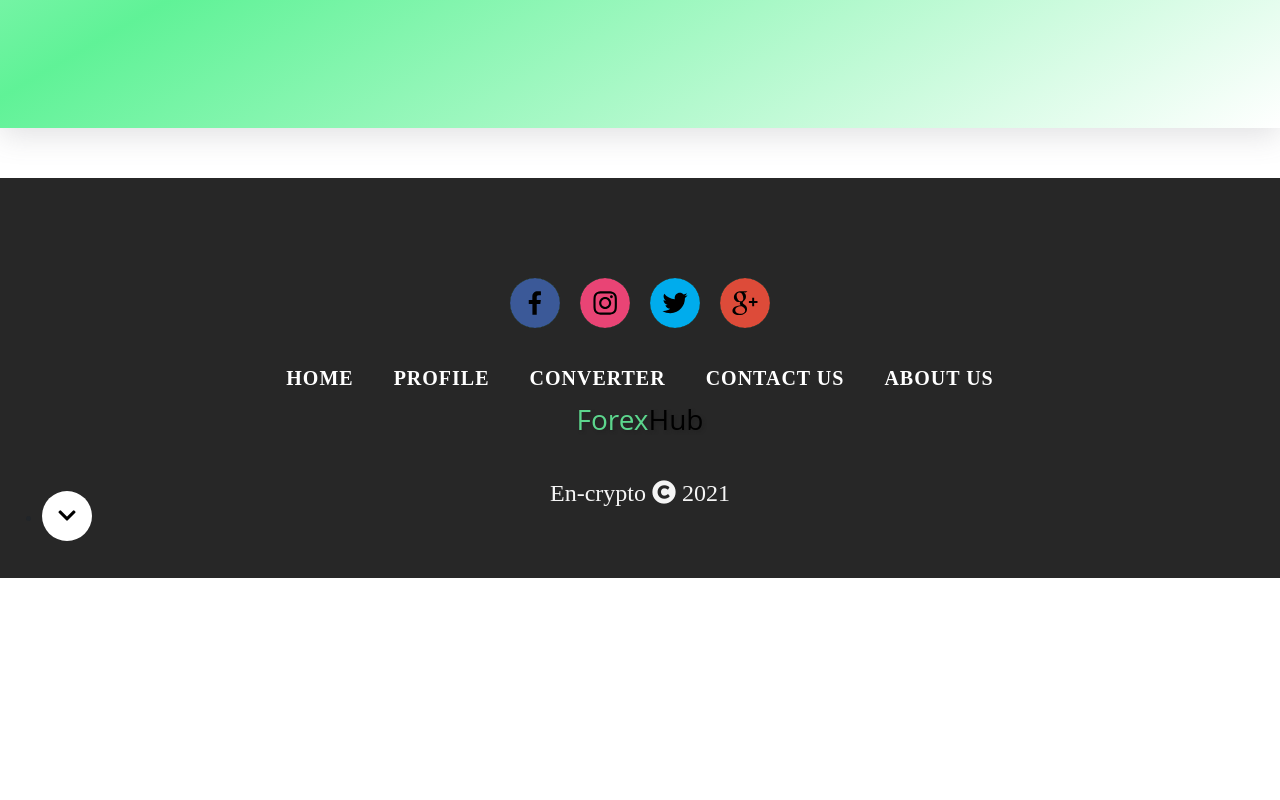
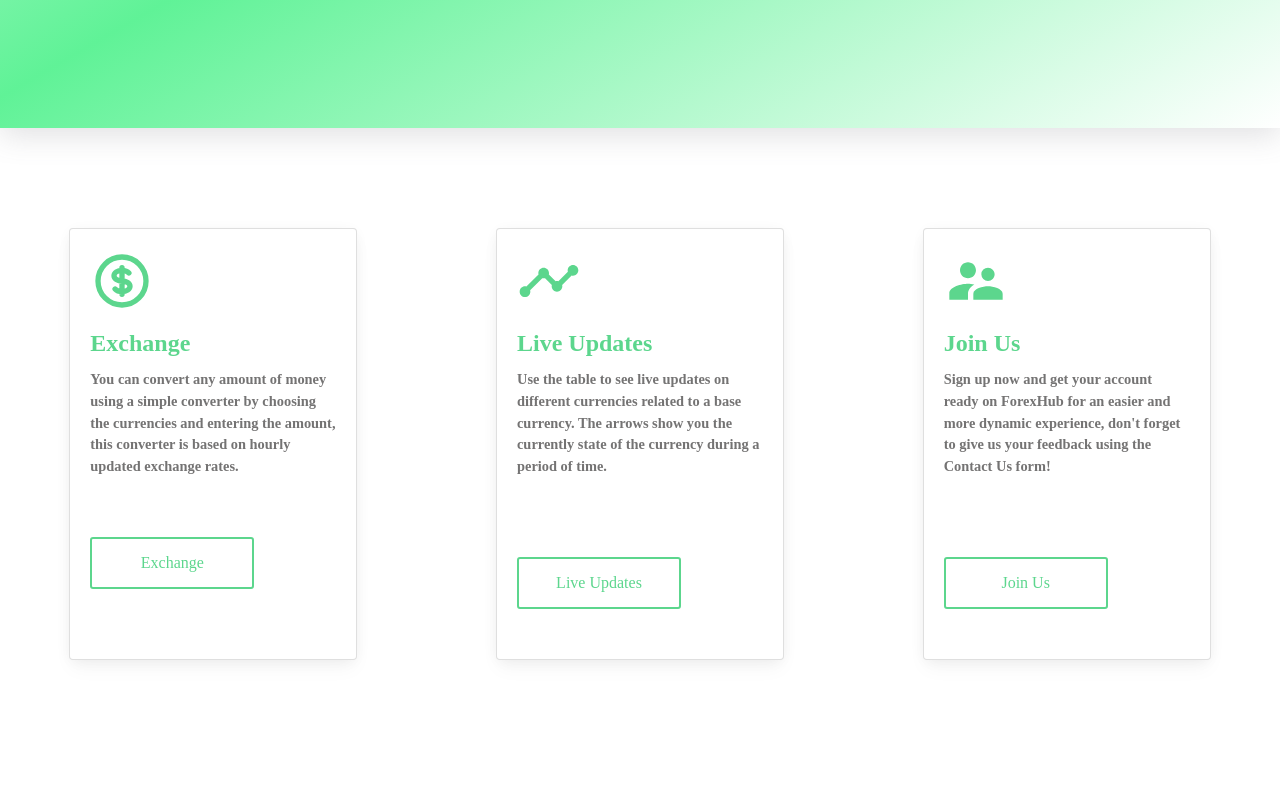
Before and after one commit to En-crypto/Forex-Hub-front, a React (Create React App) app: page / in a window 1280 px wide. Shown: the part 1960-2760 px from the top of the page. Before the commit the page ends 2538 px from the top, so only its background shows below. Built offline with nearby package versions, Linux system fonts and the light colour scheme; no server answers; a web font is replaced by a local one.

Commit message:
header tables added

```diff
--- a/package.json
+++ b/package.json
@@ -8,6 +8,7 @@
     "@fortawesome/fontawesome-svg-core": "^1.2.35",
     "@fortawesome/free-solid-svg-icons": "^5.15.3",
     "@fortawesome/react-fontawesome": "^0.1.14",
+    "@react-icons/all-files": "^4.1.0",
     "@testing-library/jest-dom": "5.11.9",
     "@testing-library/react": "11.2.5",
     "@testing-library/user-event": "12.8.0",
--- a/src/Hero.js
+++ b/src/Hero.js
@@ -21,13 +21,13 @@
 
             <div className='hero-section'>
                 <div className='intro'>
-                    <h2>
+                    <h2 id="join">
                         Platform for currency traders
                     </h2>
                     <p>
                         Join Us Now to Access all the features
                     </p>
-                    <LoginButton/>
+                    <LoginButton />
                 </div>
                 <div className = 'banner'>
 
--- a/src/Table.js
+++ b/src/Table.js
@@ -50,7 +50,7 @@
     render() {
         return (
             <>
-                <div className='live'>
+                <div className='live'id="live">
                     <div className='hint'>
                         <p>
                             Choose your base currency :
--- a/src/components/Converter.js
+++ b/src/components/Converter.js
@@ -90,7 +90,7 @@
     render() {
         return (
             <div className='converter-c'>
-                <Card className='converter' >
+                <Card className='converter' id="converter" >
                     <Card.Body>
                         <Form onSubmit={this.getConverterData}>
                             <Row>
--- a/src/components/Description.js
+++ b/src/components/Description.js
@@ -1,9 +1,16 @@
 import React from 'react';
 import desc from '../img/desc.jpeg'
+import { Button, Card } from 'react-bootstrap';
+import { MdTimeline, MdSupervisorAccount } from 'react-icons/md';
+import { HiOutlineCurrencyDollar } from 'react-icons/hi';
+import { Link } from "react-router-dom";
+
+
 
 class Description extends React.Component {
     render() {
         return (
+            <div>
 
                 <div className='description'>
                     <div className='home-img'>
@@ -20,6 +27,60 @@
             </p>
                     </div>
                 </div>
+
+
+                {/* marioooooooooom*/}
+                <div className="divCard">
+                    <div>
+                        <Card className="carddes" style={{ width: '18rem' }}>
+
+                            <Card.Body>
+                                <HiOutlineCurrencyDollar className="icons" />
+                                <Card.Title className="cardTitel">Exchange</Card.Title>
+                                <Card.Text className="cardText">
+                                    You can convert any amount of money using a simple converter by choosing the currencies and entering the amount, this converter is based on hourly updated exchange rates.
+                                     </Card.Text>
+                                     <Link to="/convert">
+
+                                <button className="testt1"> Exchange</button>
+                                     </Link>
+
+                            </Card.Body>
+                        </Card>
+                    </div>
+                    <div>
+                        <Card className="carddes" style={{ width: '18rem' }}>
+
+                            <Card.Body>
+                                <MdTimeline className="icons" />
+                                <Card.Title className="cardTitel">Live Updates</Card.Title>
+                                <Card.Text className="cardText">
+                                Use the table to see live updates on different currencies related to a base currency. The arrows show you the currently state of the currency during a period of time.                                     </Card.Text>
+                               <a href="#live"><button className="testt2"> Live Updates</button>
+                                   </a>
+                            </Card.Body>
+                        </Card>
+                    </div>
+                    <div>
+                        <Card className="carddes" style={{ width: '18rem' }}>
+
+                            <Card.Body>
+                                <MdSupervisorAccount className="icons" />
+                                <Card.Title className="cardTitel">Join Us</Card.Title>
+
+                                <Card.Text className="cardText">
+                                    Sign up now and get your account ready on ForexHub for an easier and more dynamic experience, don't forget to give us your feedback using the Contact Us form!
+                                    </Card.Text>
+                               <a href="#join">
+
+                                <button className="testt3" > Join Us</button>
+                               </a>
+                            </Card.Body>
+                        </Card>
+                    </div>
+
+                </div>
+            </div>
         )
     }
 }
--- a/src/css/App.css
+++ b/src/css/App.css
@@ -523,3 +523,101 @@
     width: 100%;
     height: 50px;
 }
+/* description style mariiiiiiooooom*/
+.divCard{
+    display: flex;
+    justify-content: space-around;
+    width: 100%;
+    height: 100%;
+    padding: 100px 0;
+}
+.icons{
+    width: 4rem;
+    height: 4rem;
+    color:#5CD68D !important;
+
+
+}
+/* circle[Attributes Style] {
+
+} */
+/* circle[Attributes Style] {
+    fill: red !important;
+    cx: 30;
+    cy: 30;
+    r: 15;
+} */
+
+
+.carddes{
+    height: 27rem;
+}
+.carddes:hover{
+    box-shadow: 2px 2px 5px #1a1818;
+}
+.cardTitel{
+  font-weight: bolder !important;
+  font-size: 3vh !important;
+  margin-top: 2vh !important;
+  color: #5CD68D;
+}
+
+.testt1{
+    transition-duration: 0.4s;
+    border:#5CD68D ;
+    border-radius: 2px;
+    border-radius: 3px;
+    background-color: white;
+    color: #5CD68D;
+    width: 20.5vh;
+    height: 6.5vh;
+    border: 2px solid #5CD68D;
+    margin-top: 2.7rem;
+
+}
+.testt1:hover{
+    background-color: #5CD68D; /* Green */
+    color: white;
+    box-shadow: 2px 2px 5px #1a1a18;
+
+}
+.testt2{
+    transition-duration: 0.4s;
+    border:#5CD68D ;
+    border-radius: 2px;
+    border-radius: 3px;
+    background-color: white;
+    color: #5CD68D;
+    width: 20.5vh;
+    height: 6.5vh;
+    border: 2px solid #5CD68D;
+    margin-top: 4rem
+}
+.testt2:hover{
+    background-color: #5CD68D; /* Green */
+    color: white;
+    box-shadow: 2px 2px 5px #1a1a18;
+
+}
+.testt3{
+    transition-duration: 0.4s;
+    border:#5CD68D ;
+    border-radius: 2px;
+    border-radius: 3px;
+    background-color: white;
+    color: #5CD68D;
+    width: 20.5vh;
+    height: 6.5vh;
+    border: 2px solid #5CD68D;
+    margin-top: 4rem
+}
+.testt3:hover{
+    background-color: #5CD68D; /* Green */
+    color: white;
+    box-shadow: 2px 2px 5px #1a1a18;
+
+}
+.cardText{
+font-weight: bold !important;
+}
+/* description style mariiiiiiooooom*/
```
Also changed, not shown: 1 other file (tests, documents, lock files or other folders). Lines whose indentation alone changed are shown as unchanged.
